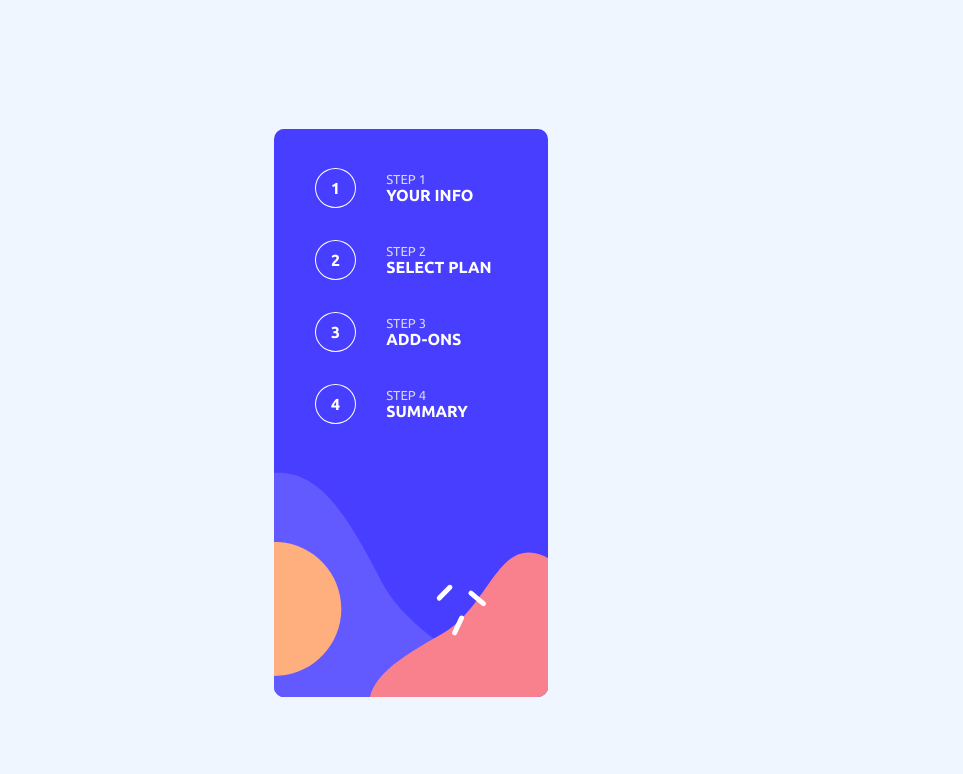
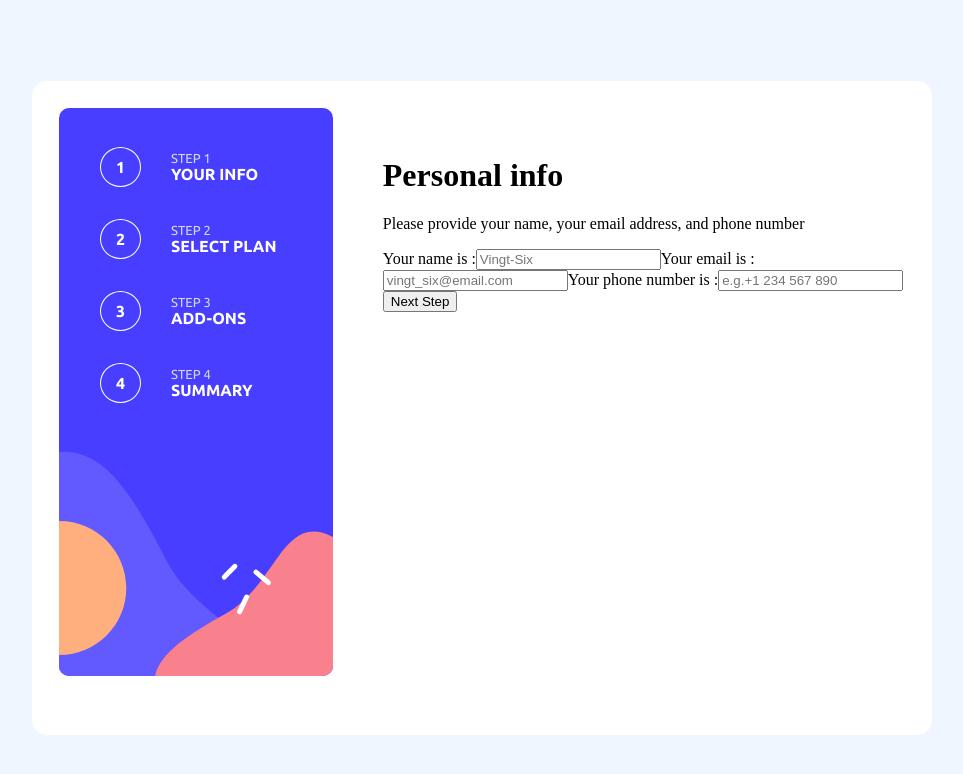
Before and after one commit to ArthurVRoost/ProjetState, a React (Vite) app: page / in a window 1280 px wide. Shown: the top 774 px of the page, without its empty margins (229-1192 px from the left). Built offline with nearby package versions, Linux system fonts and the light colour scheme.

Commit message:
form avancement + merge appjsx

```diff
--- a/src/App.css
+++ b/src/App.css
@@ -1,3 +1,15 @@
 body{
     background-color: hsl(217, 100%, 97%) ;
 }
+.divApp{
+    display: flex;
+    background-color: white;
+    border-radius: 15px;
+    width: 900px;
+    margin-left: 20%;
+    gap: 50px;
+}
+.appCard{
+    margin-top: 3%;
+    margin-left: 3%;
+}
--- a/src/App.jsx
+++ b/src/App.jsx
@@ -1,14 +1,21 @@
 
 import './App.css'
 import Card from './Components/card/Card'
+import Form from './Components/form/Form'
 
 function App() {
 
 
   return (
     <>
-      <div>
-        <Card/>
+      <div className='divApp'>
+        <div className='appCard'>
+          <Card/>
+        </div>
+        <div className='appReste'>
+          <Form/>
+        </div>
+
       </div>
 
     </>
--- a/src/Components/card/card.css
+++ b/src/Components/card/card.css
@@ -3,7 +3,7 @@
 .divCardP{
     font-family: "Ubuntu";
     color: white;
-    margin-top: -90%;
+    height: 600px;
 }
 .divCard1{
     margin-top: -200%;
--- a/src/Components/form/Form.jsx
+++ b/src/Components/form/Form.jsx
@@ -6,21 +6,19 @@ export default function Form() {
     <>
       <div className='divForm'>
             <div className='formDiv1'>
-                <h1>Personal info</h1>
-                <p>Please provide your name, your email address, and phone number</p>
+                <h1 className='formH1'>Personal info</h1>
+                <p className='formP'>Please provide your name, your email address, and phone number</p>
             </div>
             <div className='formDiv2'>
                 <form>
-                    <label htmlFor="name">Your name is :</label>
-                    <input type="text" id="name" name="name" placeholder="Vingt-Six" required />
+                    <label className='labelName' htmlFor="name">Your name is :</label>
+                    <input className='inputName' type="text" id="name" name="name" placeholder="Vingt-Six" required />
 
-                    <label htmlFor="email">Your email is :</label>
-                    <input type="email" id="email" name="email" placeholder="vingt_six@email.com" required />
+                    <label className='labelEmail' htmlFor="email">Your email is :</label>
+                    <input className='inputEmail' type="email" id="email" name="email" placeholder="vingt_six@email.com" required />
 
-                    <label htmlFor="phone">Your phone number is :</label>
-                    <input type="tel" id="phone" name="phone" placeholder="e.g.+1 234 567 890" required />
-
-                    <button type="submit">Submit</button>
+                    <label className='labelPhone' htmlFor="phone">Your phone number is :</label>
+                    <input className='inputPhone' type="tel" id="phone" name="phone" placeholder="e.g.+1 234 567 890" required />
                 </form>
             </div>
             <div className='formDiv3'>
--- a/src/Components/form/form.css
+++ b/src/Components/form/form.css
@@ -0,0 +1,4 @@
+.divForm{
+    height: 600px;
+    padding-top: 10%;
+}
--- a/src/index.css
+++ b/src/index.css
@@ -1,9 +1,7 @@
 #root{
     height: 100%;
     width: 100%;
-    display: flex;
-    justify-content: center;
-    align-items: center;
+
 }
 body,html{
     min-height: 100vh;
```
